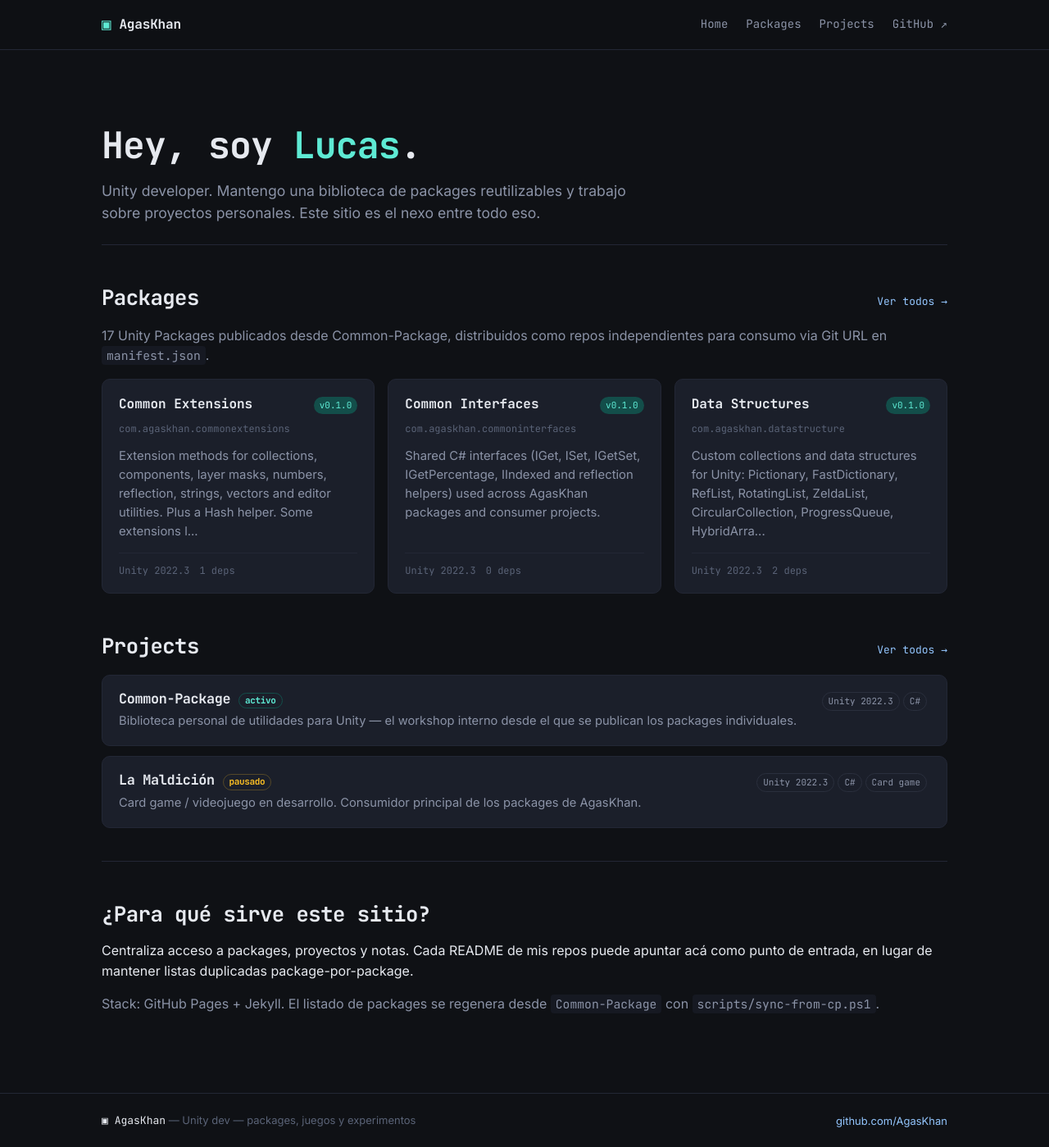
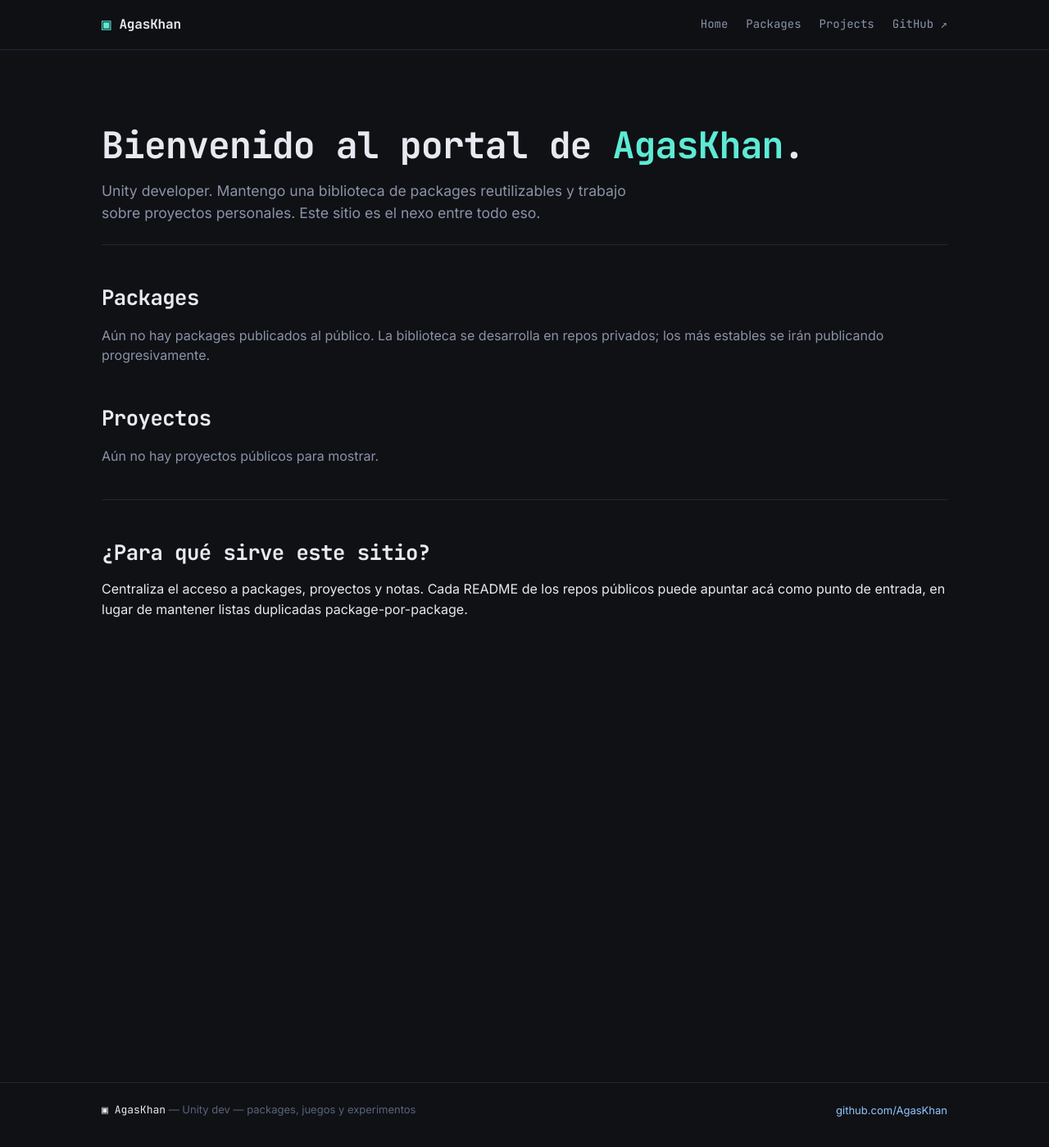
Before and after one commit to AgasKhan/AgasKhan.github.io, a Jekyll site: the page built from index.md, in a window 1280 px wide and 1399 px high. Shown: the whole window at 82% size. Built offline with Jekyll 4.4.1, drawn with Linux system fonts in a browser that asks for light colours.

Commit message:
[Change] Spanish copy, hide private projects/packages, configurable visibility in sync script

```diff
--- a/_config.yml
+++ b/_config.yml
@@ -1,13 +1,13 @@
 title: AgasKhan
 tagline: Unity dev — packages, juegos y experimentos
 description: >-
-  Portal de Lucas (AgasKhan). Hub de packages reutilizables de Unity,
+  Portal de AgasKhan. Hub de packages reutilizables de Unity,
   proyectos en curso y notas técnicas.
 url: https://agaskhan.github.io
 baseurl: ""
 
 author:
-  name: Lucas (AgasKhan)
+  name: AgasKhan
   github: AgasKhan
 
 repository: AgasKhan/AgasKhan.github.io
--- a/index.md
+++ b/index.md
@@ -1,23 +1,26 @@
 ---
 title: Home
-description: Portal de Lucas (AgasKhan). Hub de Unity Packages, proyectos en curso y notas técnicas.
+description: Portal de AgasKhan. Hub de Unity Packages, proyectos en curso y notas técnicas.
 ---
 
 <section class="hero">
-  <h1>Hey, soy <span class="accent">Lucas</span>.</h1>
+  <h1>Bienvenido al portal de <span class="accent">AgasKhan</span>.</h1>
   <p class="lead">Unity developer. Mantengo una biblioteca de packages reutilizables y trabajo sobre proyectos personales. Este sitio es el nexo entre todo eso.</p>
 </section>
 
+{% assign visible_packages = site.data.packages | where: "visibility", "public" %}
+{% assign visible_projects = site.data.projects | where: "repo_visibility", "public" %}
+
 <div class="section-heading">
   <h2>Packages</h2>
-  <a class="section-action" href="{{ '/packages/' | relative_url }}">Ver todos →</a>
+  {% if visible_packages.size > 0 %}<a class="section-action" href="{{ '/packages/' | relative_url }}">Ver todos →</a>{% endif %}
 </div>
 
-<p class="muted">{{ site.data.packages.size }} Unity Packages publicados desde Common-Package, distribuidos como repos independientes para consumo via Git URL en <code>manifest.json</code>.</p>
+{% if visible_packages.size > 0 %}
+<p class="muted">{{ visible_packages.size }} Unity Packages publicados, distribuidos como repos independientes para consumo via Git URL en <code>manifest.json</code>.</p>
 
 <div class="cards">
-  {% assign featured = site.data.packages | where: "category", "Foundation" %}
-  {% for pkg in featured limit:3 %}
+  {% for pkg in visible_packages limit:3 %}
   <article class="card">
     <div class="card-header">
       <a class="card-title" href="{{ pkg.repo }}" target="_blank" rel="noopener">{{ pkg.display_name }}</a>
@@ -32,14 +35,18 @@ description: Portal de Lucas (AgasKhan). Hub de Unity Packages, proyectos en cur
   </article>
   {% endfor %}
 </div>
+{% else %}
+<p class="muted">Aún no hay packages publicados al público. La biblioteca se desarrolla en repos privados; los más estables se irán publicando progresivamente.</p>
+{% endif %}
 
 <div class="section-heading">
-  <h2>Projects</h2>
-  <a class="section-action" href="{{ '/projects/' | relative_url }}">Ver todos →</a>
+  <h2>Proyectos</h2>
+  {% if visible_projects.size > 0 %}<a class="section-action" href="{{ '/projects/' | relative_url }}">Ver todos →</a>{% endif %}
 </div>
 
+{% if visible_projects.size > 0 %}
 <div class="project-list">
-  {% for proj in site.data.projects %}
+  {% for proj in visible_projects %}
   <div class="project-row">
     <div>
       <h3><a href="{{ proj.page | relative_url }}">{{ proj.name }}</a>
@@ -55,15 +62,14 @@ description: Portal de Lucas (AgasKhan). Hub de Unity Packages, proyectos en cur
   </div>
   {% endfor %}
 </div>
+{% else %}
+<p class="muted">Aún no hay proyectos públicos para mostrar.</p>
+{% endif %}
 
 <hr>
 
 <h2>¿Para qué sirve este sitio?</h2>
 
 <p>
-Centraliza acceso a packages, proyectos y notas. Cada README de mis repos puede apuntar acá como punto de entrada, en lugar de mantener listas duplicadas package-por-package.
+Centraliza el acceso a packages, proyectos y notas. Cada README de los repos públicos puede apuntar acá como punto de entrada, en lugar de mantener listas duplicadas package-por-package.
 </p>
-
-<p class="muted">
-Stack: GitHub Pages + Jekyll. El listado de packages se regenera desde <code>Common-Package</code> con <code>scripts/sync-from-cp.ps1</code>.
-</p>
--- a/packages.md
+++ b/packages.md
@@ -1,14 +1,21 @@
 ---
 title: Packages
-description: Unity Packages publicados desde Common-Package. Distribuidos como repos individuales en GitHub.
+description: Unity Packages publicados. Distribuidos como repos individuales en GitHub.
 permalink: /packages/
 ---
 
+{% assign visible_packages = site.data.packages | where: "visibility", "public" %}
+
 <section class="hero">
   <h1>Unity <span class="accent">Packages</span></h1>
-  <p class="lead">{{ site.data.packages.size }} packages publicados desde <a href="{{ '/projects/common-package/' | relative_url }}">Common-Package</a>. Cada uno vive en su propio repo y se instala via Git URL en <code>manifest.json</code>.</p>
+  {% if visible_packages.size > 0 %}
+  <p class="lead">{{ visible_packages.size }} packages publicados desde <a href="{{ '/projects/common-package/' | relative_url }}">Common-Package</a>. Cada uno vive en su propio repo y se instala via Git URL en <code>manifest.json</code>.</p>
+  {% else %}
+  <p class="lead">Aún no hay packages publicados al público.</p>
+  {% endif %}
 </section>
 
+{% if visible_packages.size > 0 %}
 <div class="install-block">
   <div class="label">Install ejemplo (manifest.json)</div>
 <pre><code>"com.agaskhan.timersmanager": "https://github.com/AgasKhan/TimersManager.git#0.2.0"</code></pre>
@@ -18,7 +25,7 @@ permalink: /packages/
 {% assign categories = "Foundation,Engine,Systems,Serialization,Tooling" | split: "," %}
 
 {% for cat in categories %}
-  {% assign pkgs = site.data.packages | where: "category", cat %}
+  {% assign pkgs = visible_packages | where: "category", cat %}
   {% if pkgs.size > 0 %}
   <div class="category-block">
     <h3 class="category-title">{{ cat }} <span style="color: var(--text-dim); font-weight: normal;">· {{ pkgs.size }}</span></h3>
@@ -47,8 +54,9 @@ permalink: /packages/
 
 <h2>Notas</h2>
 <ul>
-  <li>Todos los repos están <strong>privados</strong> hoy. Plan futuro: los más estables se publican en Unity Asset Store.</li>
-  <li>Licencia: <strong>Proprietary / All Rights Reserved</strong> (excepto Common Extensions que es MIT).</li>
-  <li>Versiones siguen semver. Breaking changes bump major / minor según corresponda.</li>
-  <li>Source de verdad: <a href="{{ '/projects/common-package/' | relative_url }}">Common-Package</a>.</li>
+  <li>Las versiones siguen semver. Los breaking changes bump major / minor según corresponda.</li>
+  <li>Cada package mantiene su CHANGELOG en su propio repo.</li>
 </ul>
+{% else %}
+<p class="muted">La biblioteca se desarrolla en repos privados. Cuando un package se estabilice, se publicará y aparecerá listado acá.</p>
+{% endif %}
```
Also changed, not shown: projects.md (+12 -4 lines), projects/common-package.md (+1 -0 lines), projects/la-maldicion.md (+1 -0 lines), README.md, 1 other file.
